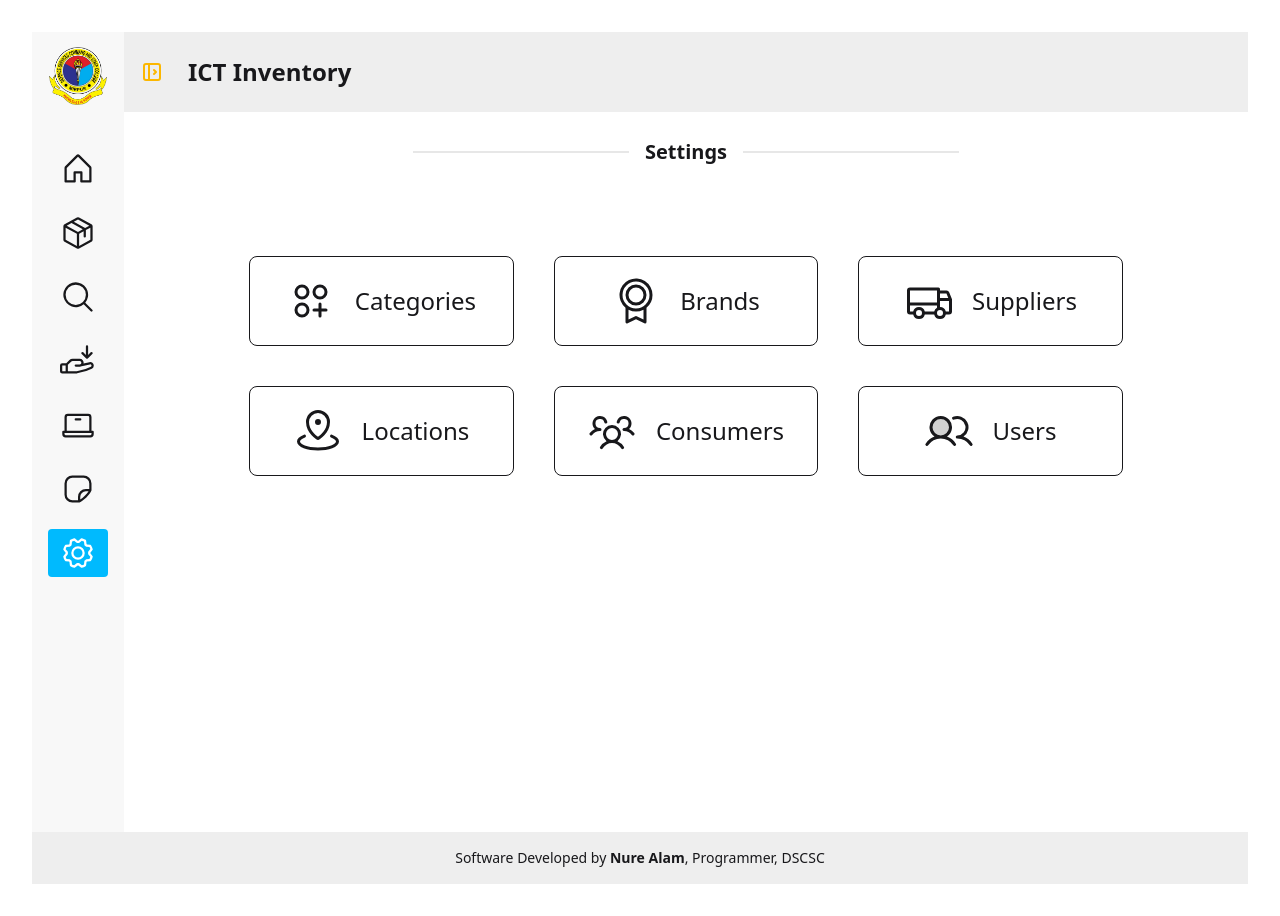
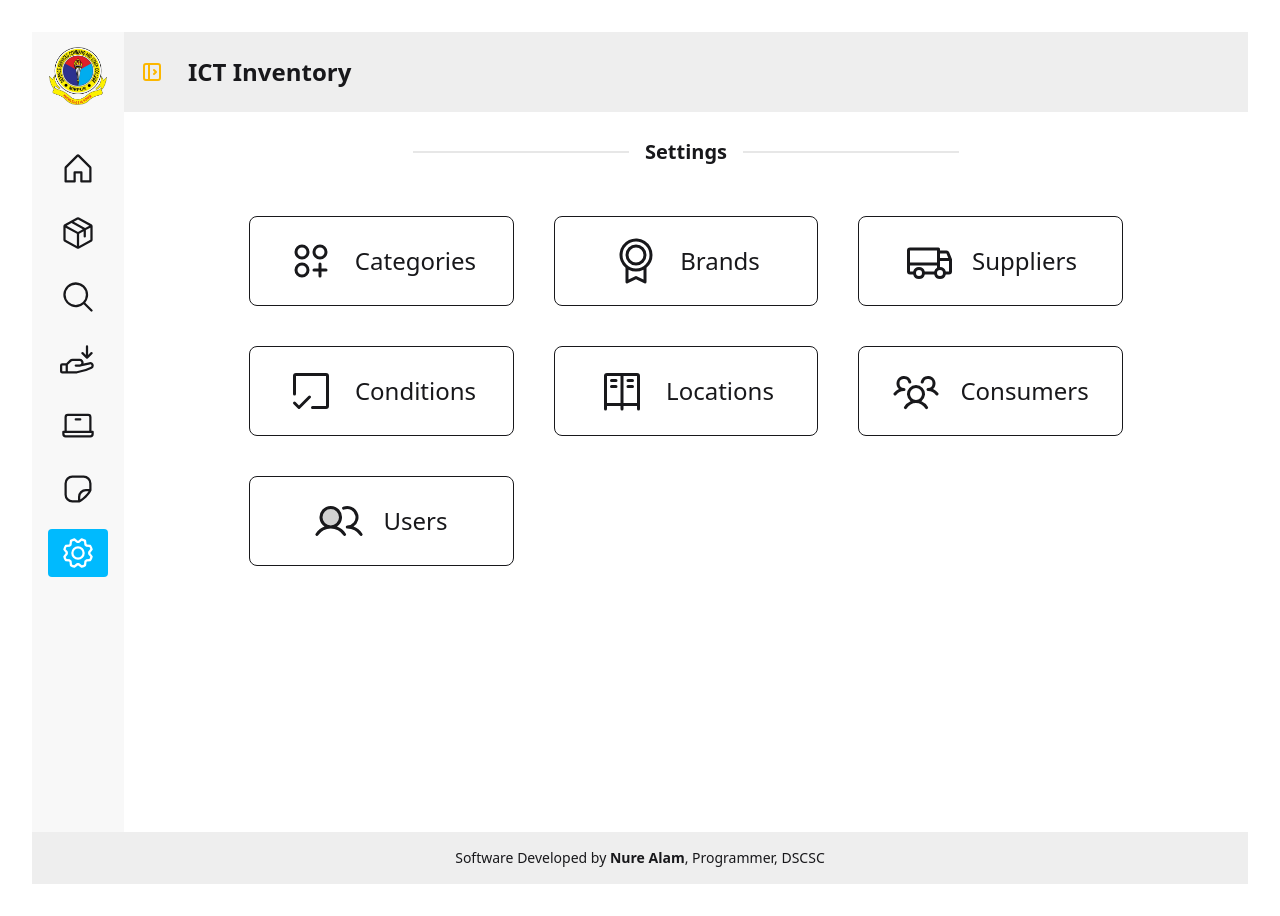
Before and after one commit to nurealammiaji/ict-inventory-client, a React (Vite) app: page /settings in a window 1280 px wide. Built offline with nearby package versions, Linux system fonts and the light colour scheme.

Commit message:
style modified

```diff
--- a/src/App.css
+++ b/src/App.css
@@ -3,4 +3,5 @@
   margin: 0 auto;
   padding: 2rem;
   text-align: center;
+  box-sizing: border-box;
 }
--- a/src/pages/LaptopRegister/LaptopRegister.jsx
+++ b/src/pages/LaptopRegister/LaptopRegister.jsx
@@ -10,7 +10,6 @@ const LaptopRegister = () => {
                         <h2 className='text-xl font-semibold'>Laptop Register</h2>
                     </div>
                 </div>
-                <br />
                 <div className='mt-14'>
                     <div>
                         <button className="btn btn-lg btn-info" onClick={() => document.getElementById('new_laptop_register_modal').showModal()}><PiPlusSquare className='text-2xl mr-2' /><span className='text-xl'>New Laptop</span></button>
--- a/src/pages/LoanRegister/LoanRegister.jsx
+++ b/src/pages/LoanRegister/LoanRegister.jsx
@@ -12,7 +12,6 @@ const LoanRegister = () => {
                     <h2 className='text-xl font-semibold'>Loan Register</h2>
                 </div>
             </div>
-            <br />
             <div className='mt-14'>
                 <div>
                     <button className="btn btn-lg btn-info" onClick={() => document.getElementById('new_loan_register_modal').showModal()}><PiPlusSquare className='text-2xl mr-2' /> <span className='text-xl'>New Loan</span></button>
--- a/src/pages/Settings/Settings.jsx
+++ b/src/pages/Settings/Settings.jsx
@@ -1,5 +1,5 @@
 import React from 'react'
-import { PiCirclesThreePlus, PiMapPinArea, PiMedal, PiPackage, PiTruck, PiUsersDuotone, PiUsersFill, PiUsersThree } from 'react-icons/pi'
+import { PiCheckSquareOffset, PiCirclesThreePlus, PiGridNine, PiLockers, PiMapPinArea, PiMedal, PiTruck, PiUsersDuotone, PiUsersThree } from 'react-icons/pi'
 import { Link } from 'react-router-dom';
 
 const Settings = () => {
@@ -10,7 +10,6 @@ const Settings = () => {
           <h2 className='text-xl font-semibold'>Settings</h2>
         </div>
       </div>
-      <br />
       <div className='grid grid-cols-3 gap-10 mt-14 w-[80%] mx-auto'>
         <Link to={"/settings/categories"} className='border p-5 rounded-lg hover:bg-info hover:text-white'>
           <p className='flex items-center justify-center gap-5'><PiCirclesThreePlus className='text-5xl' /> <span className='text-2xl'>Categories</span></p>
@@ -21,8 +20,11 @@ const Settings = () => {
         <Link to={"/settings/suppliers"} className='border p-5 rounded-lg hover:bg-info hover:text-white'>
           <p className='flex items-center justify-center gap-5'><PiTruck className='text-5xl' /><span className='text-2xl'>Suppliers</span></p>
         </Link>
+        <Link to={"/settings/conditions"} className='border p-5 rounded-lg hover:bg-info hover:text-white'>
+          <p className='flex items-center justify-center gap-5'><PiCheckSquareOffset className='text-5xl' /><span className='text-2xl'>Conditions</span></p>
+        </Link>
         <Link to={"/settings/locations"} className='border p-5 rounded-lg hover:bg-info hover:text-white'>
-          <p className='flex items-center justify-center gap-5'><PiMapPinArea className='text-5xl' /><span className='text-2xl'>Locations</span></p>
+          <p className='flex items-center justify-center gap-5'><PiLockers className='text-5xl' /><span className='text-2xl'>Locations</span></p>
         </Link>
         <Link to={"/settings/consumers"} className='border p-5 rounded-lg hover:bg-info hover:text-white'>
           <p className='flex items-center justify-center gap-5'><PiUsersThree className='text-5xl' /><span className='text-2xl'>Consumers</span></p>
```
